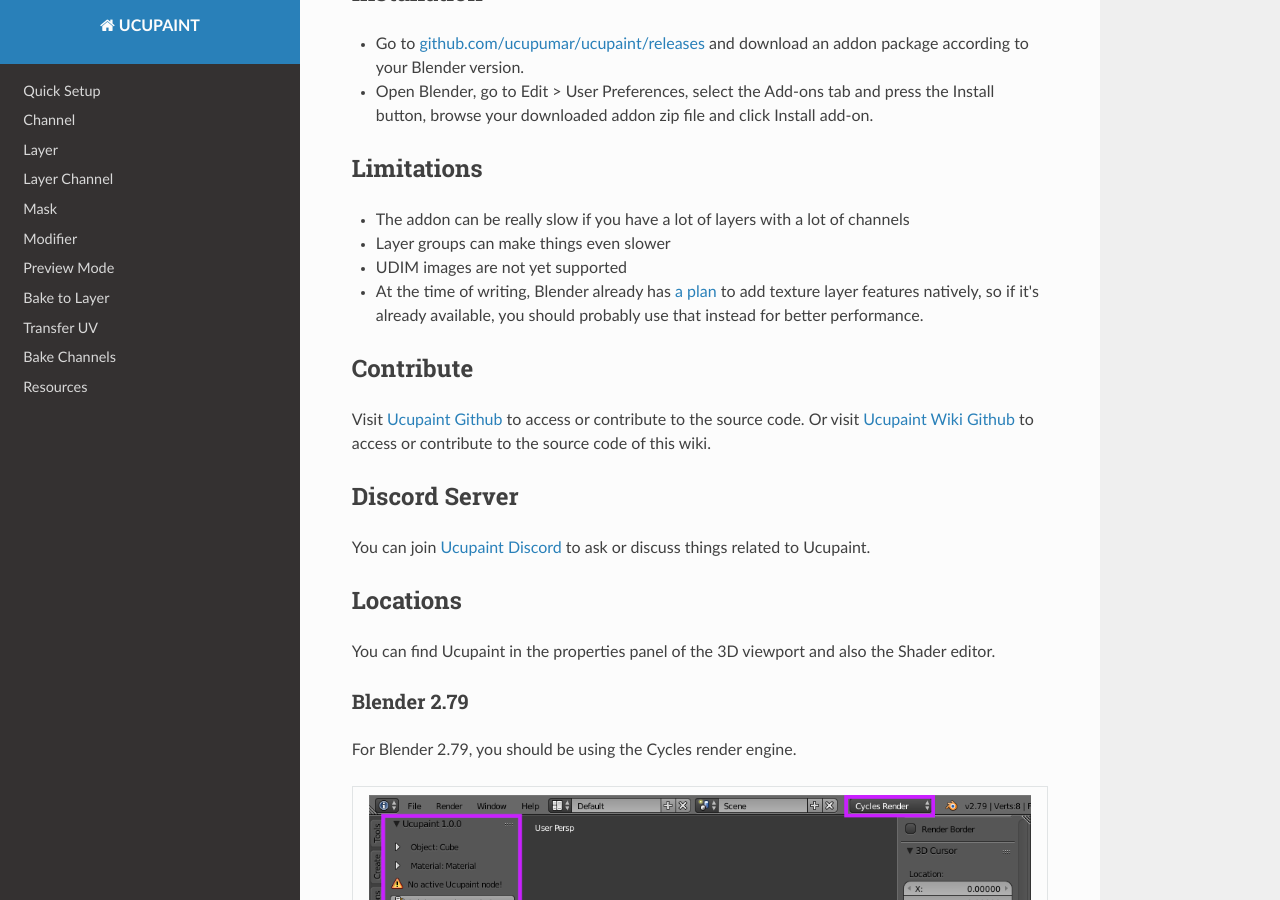
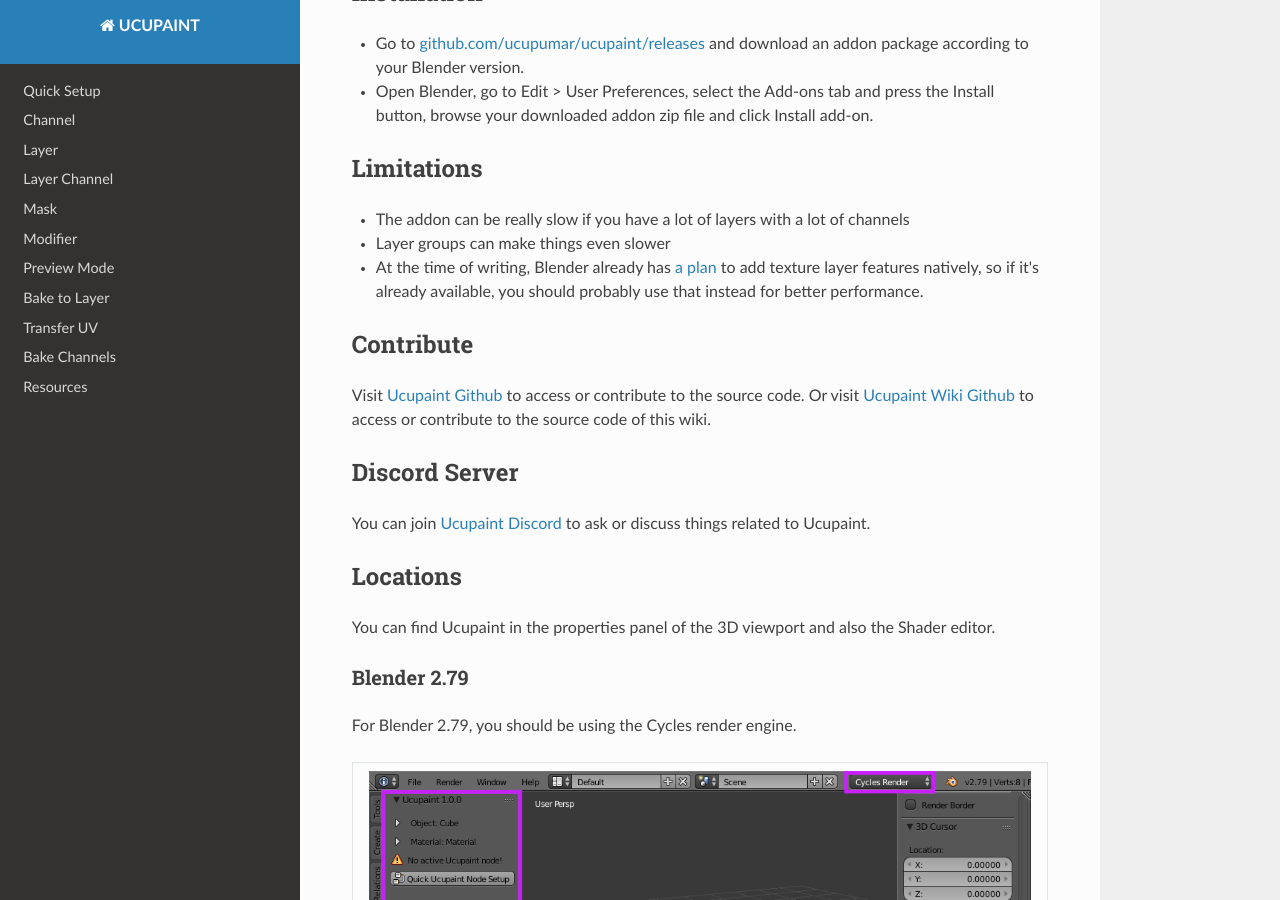
Before and after one commit to ucupumar/ucupaint-wiki, an MkDocs documentation site: the page built from docs/index.md, in a window 1280 px wide and 900 px high, scrolled down 1007 px. Built offline with MkDocs 1.6.1, drawn with Linux system fonts in a browser that asks for light colours; nearby versions of some CDN libraries.

Commit message:
Update index.md

```diff
--- a/docs/index.md
+++ b/docs/index.md
@@ -19,7 +19,6 @@
 
 - The addon can be really slow if you have a lot of layers with a lot of channels
 - Layer groups can make things even slower
-- UDIM images are not yet supported
 - At the time of writing, Blender already has [a plan](https://code.blender.org/2022/02/layered-textures-design/) to add texture layer features natively, so if it's already available, you should probably use that instead for better performance.
 
 ## Contribute
```
